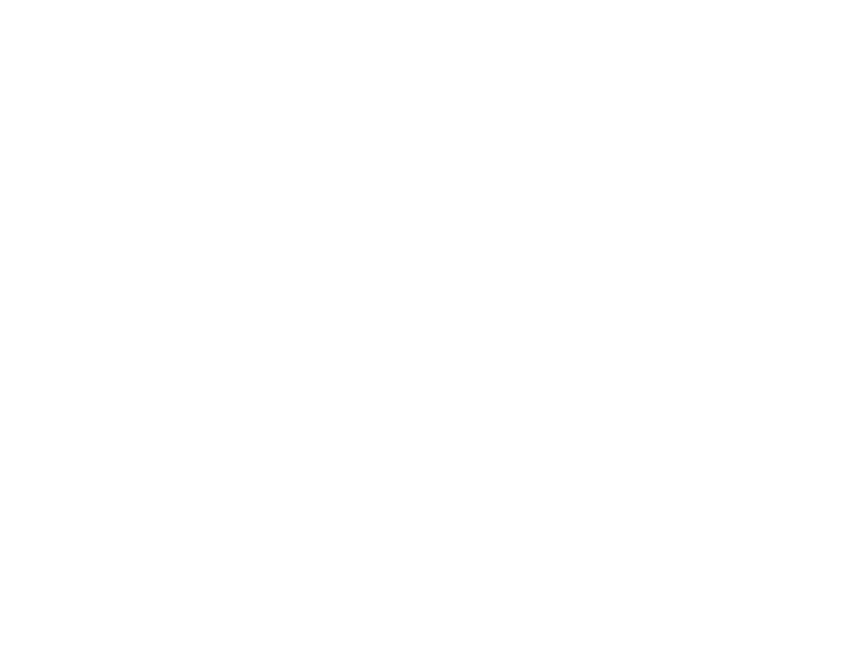
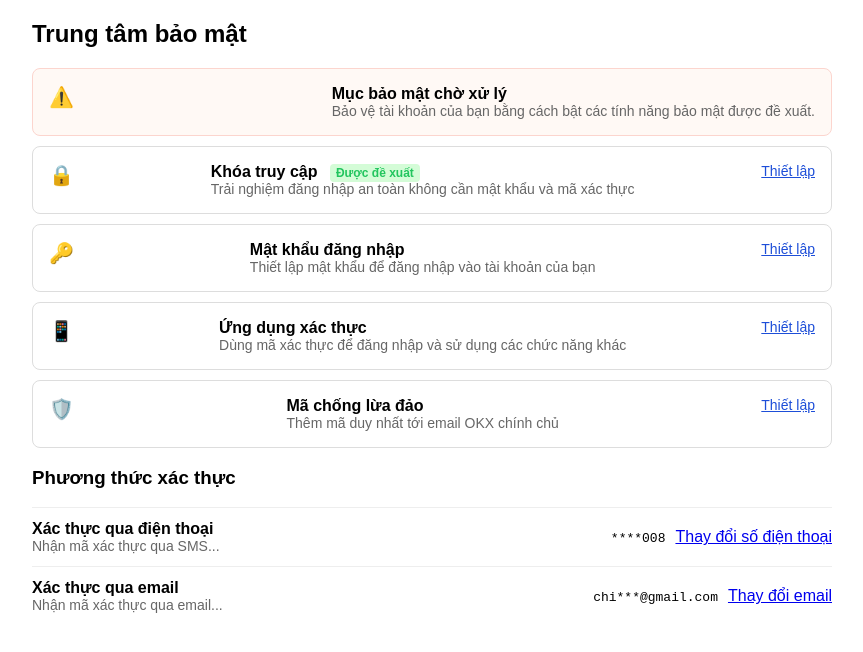
Before and after one commit to thanhk99/ExchangeHybrid, an Angular app: page /security in a window 1280 px wide. Before the commit this address led to /. Shown: the top 652 px of the page, without its empty margins (208-1071 px from the left). Built offline with nearby package versions, Linux system fonts and the light colour scheme.

Commit message:
Profile v2

```diff
--- a/src/app/app.routes.ts
+++ b/src/app/app.routes.ts
@@ -1,6 +1,8 @@
 import { Routes } from '@angular/router';
 import { ProfileComponent } from './profile/profile.component';
+import { Security } from './security/security.component';
 
 export const routes: Routes = [
-  { path: 'profile', component: ProfileComponent }
+  { path: 'profile', component: ProfileComponent },
+  { path: 'security', component: Security }
 ];
--- /dev/null
+++ b/src/app/security/security.component.css
@@ -0,0 +1,68 @@
+.security-center {
+  max-width: 800px;
+  margin: auto;
+  font-family: Arial, sans-serif;
+}
+
+h2 {
+  font-size: 24px;
+  margin-bottom: 20px;
+}
+
+.card {
+  display: flex;
+  justify-content: space-between;
+  align-items: flex-start;
+  border: 1px solid #ddd;
+  border-radius: 8px;
+  padding: 16px;
+  margin-bottom: 10px;
+  background-color: #fff;
+}
+
+.card-icon {
+  font-size: 20px;
+  margin-right: 10px;
+}
+
+.card.danger {
+  background-color: #fff9f5;
+  border-color: #fcd5ce;
+}
+
+.title {
+  font-weight: bold;
+}
+
+.desc {
+  font-size: 14px;
+  color: #666;
+}
+
+.recommended {
+  background-color: #d4fcd7;
+  color: #22c55e;
+  font-size: 12px;
+  padding: 2px 6px;
+  border-radius: 4px;
+  margin-left: 8px;
+}
+
+.setup-link {
+  color: #1d4ed8;
+  font-size: 14px;
+  white-space: nowrap;
+}
+
+.auth-method {
+  display: flex;
+  justify-content: space-between;
+  align-items: center;
+  border-top: 1px solid #eee;
+  padding: 12px 0;
+}
+
+.masked {
+  font-family: monospace;
+  margin-right: 10px;
+}
--- /dev/null
+++ b/src/app/security/security.component.html
@@ -0,0 +1,48 @@
+<div class="security-center">
+  <h2>Trung tâm bảo mật</h2>
+
+  <!-- Mục bảo mật chờ xử lý -->
+  <div class="card danger">
+    <div class="card-icon">⚠️</div>
+    <div>
+      <div class="title">Mục bảo mật chờ xử lý</div>
+      <div class="desc">Bảo vệ tài khoản của bạn bằng cách bật các tính năng bảo mật được đề xuất.</div>
+    </div>
+  </div>
+
+  <!-- Các mục bảo mật -->
+  <div class="card" *ngFor="let item of securityItems">
+    <div class="card-icon">{{ item.icon }}</div>
+    <div>
+      <div class="title">
+        {{ item.title }}
+        <span *ngIf="item.recommended" class="recommended">Được đề xuất</span>
+      </div>
+      <div class="desc">{{ item.desc }}</div>
+    </div>
+    <a href="#" class="setup-link">Thiết lập</a>
+  </div>
+
+  <!-- Phương thức xác thực -->
+  <h3>Phương thức xác thực</h3>
+  <div class="auth-method">
+    <div>
+      <div class="title">Xác thực qua điện thoại</div>
+      <div class="desc">Nhận mã xác thực qua SMS...</div>
+    </div>
+    <div>
+      <span class="masked">****008</span>
+      <a href="#">Thay đổi số điện thoại</a>
+    </div>
+  </div>
+  <div class="auth-method">
+    <div>
+      <div class="title">Xác thực qua email</div>
+      <div class="desc">Nhận mã xác thực qua email...</div>
+    </div>
+    <div>
+      <span class="masked">{{ maskEmail(user.email) }}</span>
+      <a href="#">Thay đổi email</a>
+    </div>
+  </div>
+</div>
--- /dev/null
+++ b/src/app/security/security.component.ts
@@ -0,0 +1,52 @@
+import { Component } from '@angular/core';
+import { CommonModule } from '@angular/common';
+import { FormsModule } from '@angular/forms';
+
+@Component({
+  selector: 'app-security',
+  imports: [CommonModule, FormsModule],
+  templateUrl: './security.component.html',
+  styleUrls: ['./security.component.css']
+})
+export class Security {
+  user = {
+    email: 'chipngaocho123@gmail.com',
+  };
+
+  securityItems = [
+    {
+      icon: '🔒',
+      title: 'Khóa truy cập',
+      desc: 'Trải nghiệm đăng nhập an toàn không cần mật khẩu và mã xác thực',
+      recommended: true
+    },
+    {
+      icon: '🔑',
+      title: 'Mật khẩu đăng nhập',
+      desc: 'Thiết lập mật khẩu để đăng nhập vào tài khoản của bạn',
+      recommended: false
+    },
+    {
+      icon: '📱',
+      title: 'Ứng dụng xác thực',
+      desc: 'Dùng mã xác thực để đăng nhập và sử dụng các chức năng khác',
+      recommended: false
+    },
+    {
+      icon: '🛡️',
+      title: 'Mã chống lừa đảo',
+      desc: 'Thêm mã duy nhất tới email OKX chính chủ',
+      recommended: false
+    }
+  ];
+
+  maskEmail(email: string): string {
+    const [name, domain] = email.split('@');
+    if (name.length < 3) return '***@' + domain;
+    return name.substring(0, 3) + '***@' + domain;
+  }
+
+  maskPhone(phone: string): string {
+    return '*******' + phone.slice(-3);
+  }
+}
--- a/src/app/security/security.html
+++ /dev/null
@@ -1 +0,0 @@
-<p>security works!</p>
```
Also changed, not shown: src/app/security/security.ts (deleted, +0 -11 lines), src/app/security/security.css (deleted), 1 other file (tests, documents, lock files or other folders).
